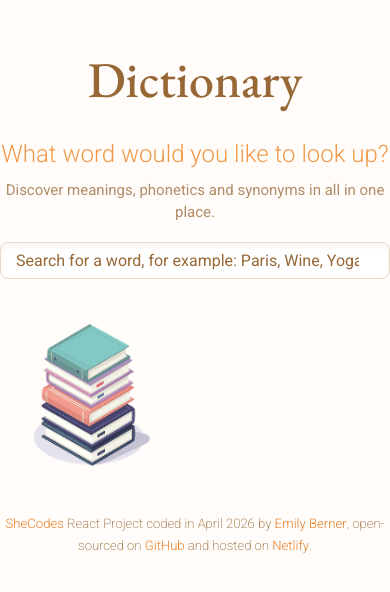
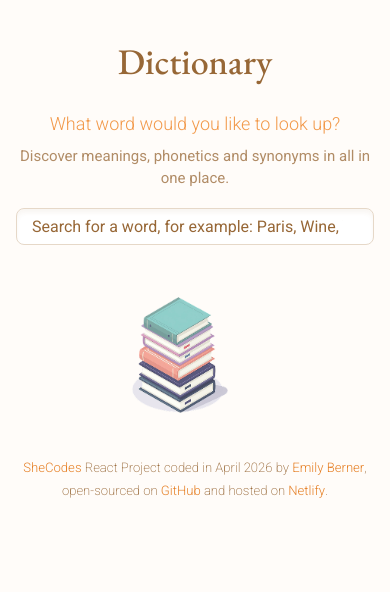
Before and after one commit to Emmily0/react-dictionary-project_shecodes-eb-042026, a React (Create React App) app: page / in a window 390 px wide. Shown: the top 592 px of the page. Built offline with nearby package versions, Linux system fonts and the light colour scheme.

Commit message:
feat: responsive layout, photo grid optimisation and empty state improvements

```diff
--- a/src/App.css
+++ b/src/App.css
@@ -30,3 +30,13 @@
     color: #e68128;
     font-weight: 300;
 }
+
+@media (max-width: 768px) {
+    .App {
+        padding: 20px 15px 60px;
+    }
+
+    .App-header h1 {
+        font-size: 36px !important;
+    }
+}
--- a/src/App.js
+++ b/src/App.js
@@ -3,7 +3,7 @@ import Dictionary from "./Dictionary";
 
 function App() {
   return (
-    <div className="App">
+    <div className="App px-3">
     <header className="App-header">
     <h1>Dictionary</h1>
     </header>
--- a/src/Dictionary.css
+++ b/src/Dictionary.css
@@ -23,7 +23,6 @@
 }
 
 .Dictionary form {
-    max-width: 1000px;
     width: 100%;
     margin: 0 auto 30px;
     border: 1px solid #e6d8c8;
@@ -31,6 +30,14 @@
     border-radius: 8px;
     box-shadow: inset 0 4px 4px rgba(151, 103, 54, 0.06);
     transition: all 0.2s ease;
+}
+
+.Dictionary .form-narrow {
+    max-width: 700px;
+}
+
+.Dictionary .form-wide {
+    max-width: 100%;
 }
 
 .Dictionary form:focus-within {
@@ -60,17 +67,16 @@
 
 .Dictionary .empty-state-visual {
     display: flex;
-    justify-content: flex-start;
+    justify-content: center;
     width: 100%;
-    max-width: 1000px;
-    margin: 30px auto 0;
+    margin: 40px auto 0;
 }
 
 .Dictionary .empty-state-books {
-    width: 220px;
+    width: 180px;
     margin-left: 0;
     display: block;
-    opacity: 0.95;
+    opacity: 0.85;
 }
 
 .Dictionary .loading {
@@ -102,3 +108,9 @@
     margin-top: 20px;
     font-size: 20px;
 }
+
+@media (max-width: 430px) {
+    .Dictionary .empty-state-title {
+        font-size: 18px;
+    }
+}
--- a/src/Dictionary.js
+++ b/src/Dictionary.js
@@ -92,7 +92,7 @@ export default function Dictionary() {
                     </p>
                 </div>
             )}
-            <form onSubmit={handleSubmit}>
+            <form onSubmit={handleSubmit} className={results ? "form-wide" : "form-narrow"}>
                 <input
                     type="search"
                     onChange={handleKeywordChange}
--- a/src/Photos.js
+++ b/src/Photos.js
@@ -6,9 +6,9 @@ export default function Photos(props) {
         return (
             <section className="Photos">
                 <div className="row g-3">
-                {props.photos.map(function(photo,index) {
+                {props.photos.slice(0, window.innerWidth < 768 ? 6 : 9).map(function(photo,index) {
                     return (
-                        <div className="col-4" key={index}>
+                        <div className="col-6 col-md-4" key={index}>
                            <a
                            href={photo.src.original}
                            target="_blank"
--- a/src/Results.css
+++ b/src/Results.css
@@ -31,3 +31,15 @@
     box-shadow: 0 4px 20px rgba(0,0,0,0.05);
     margin-bottom: 15px;
 }
+
+@media (max-width: 768px) {
+    .Results h2 {
+        font-size: 30px;
+    }
+
+    .Results .word-card,
+    .Results .meaning-card,
+    .Results .photos-card {
+        padding: 20px;
+    }
+}
```
